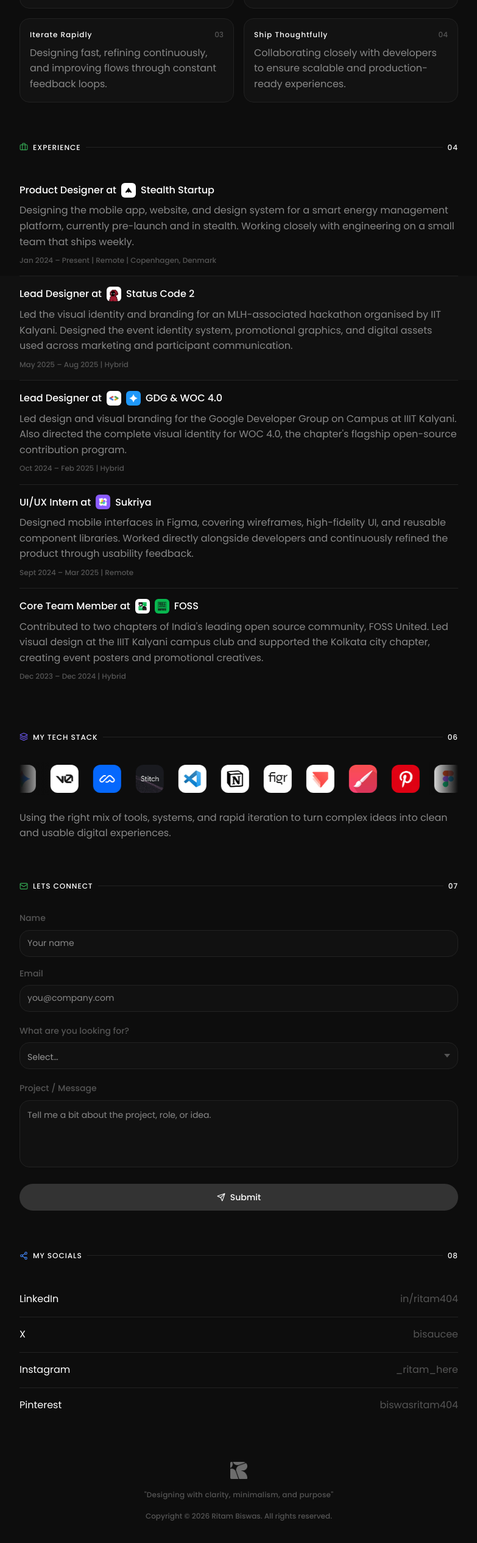
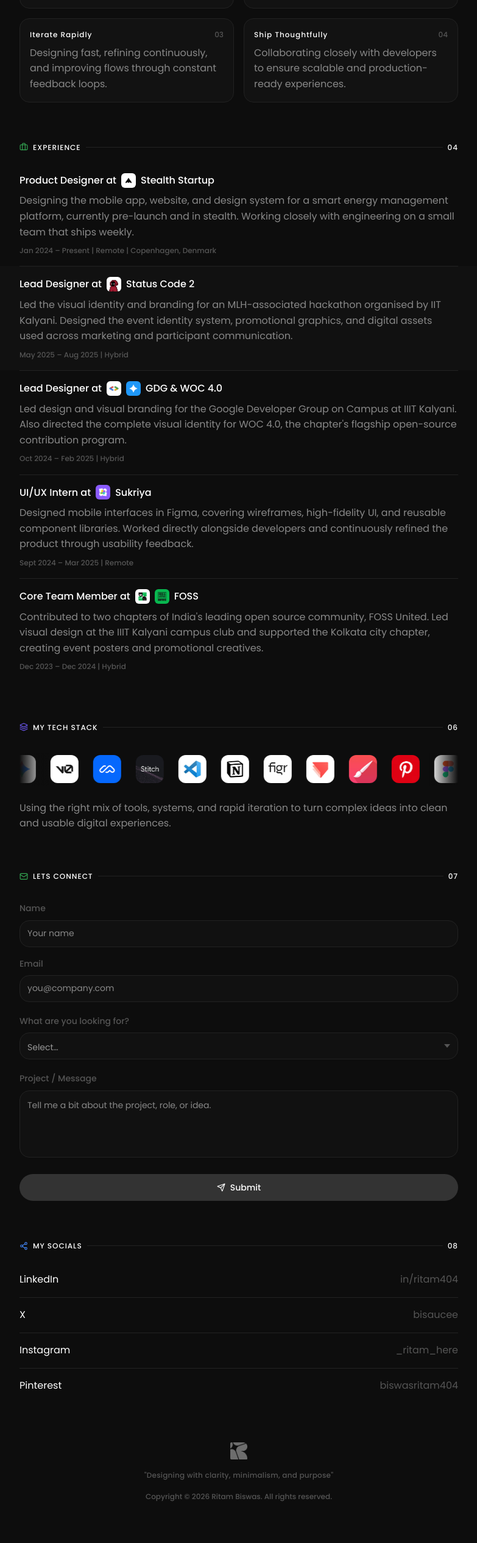
Before and after one commit to RITAMBISWAS404/PORTFOLIO-2026, a Next.js app: page / in a window 1280 px wide. Shown: the part 3388-5918 px from the top of the page at 61% size, without its empty margins (248-1031 px from the left). Built offline with nearby package versions, Linux system fonts and the light colour scheme.

Commit message:
Compensate internal card padding in Experience and Socials spacing

```diff
--- a/sections/Experience.tsx
+++ b/sections/Experience.tsx
@@ -48,7 +48,7 @@ export default function Experience() {
   return (
     <section id="experience" style={{ ...col, padding: "64px 24px 0" }}>
       <SectionLabel icon={Briefcase} label="EXPERIENCE" num="04" iconColor={C.accent} />
-      <div style={{ marginTop: 32 }}>
+      <div style={{ marginTop: 16 }}>
         {experience.map((e, i) => (
           <ExpEntry key={e.company} e={e} delay={i * 0.06} isFirst={i === 0} />
         ))}
--- a/sections/Socials.tsx
+++ b/sections/Socials.tsx
@@ -8,7 +8,7 @@ export default function Socials() {
   return (
     <section id="socials" style={{ ...col, padding: "64px 24px 0" }}>
       <SectionLabel icon={Share2} label="MY SOCIALS" num="08" iconColor={C.blue} />
-      <div style={{ marginTop: 32 }}>
+      <div style={{ marginTop: 16 }}>
         {socials.map((s, i) => (
           <a key={s.name} href={s.href} target="_blank" rel="noopener" style={{
             display: "block", textDecoration: "none", color: "inherit",
```
